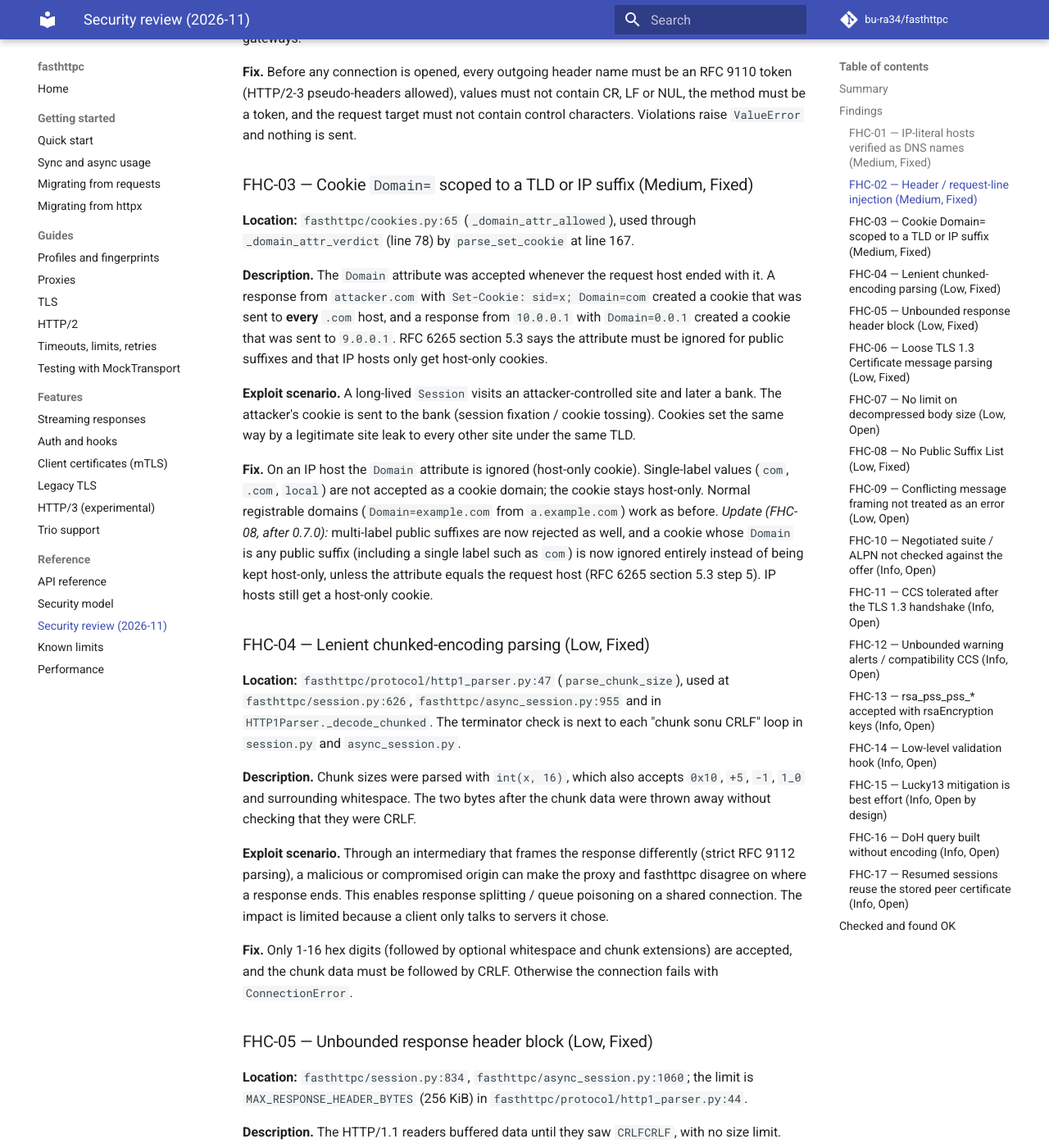
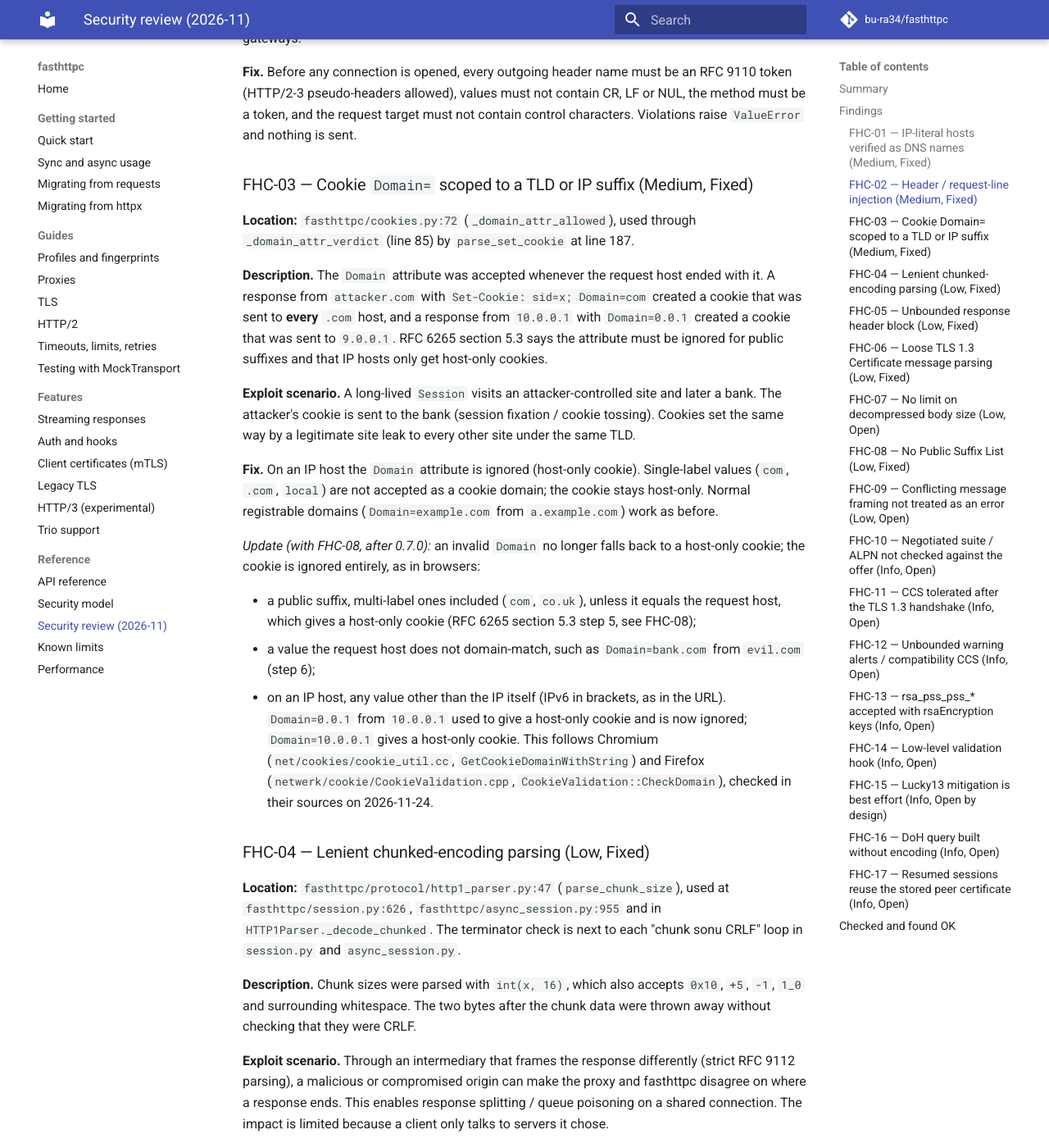
Before and after one commit to bu-ra34/fasthttpc, an MkDocs documentation site: the page built from docs/security-audit.md, in a window 1280 px wide and 1400 px high, scrolled down 2753 px. Shown: the whole window at 82% size. Built offline with MkDocs 1.6.1 and Material for MkDocs 9.7.7, drawn with Linux system fonts in a browser that asks for light colours; comment, search, counter and statistics services are not loaded; some of the changed text lies outside the part shown.

Commit message:
Çerez: domain-match etmeyen Domain= ve IP host'ta IP'den farklı Domain= yok sayılır
RFC 6265 §5.3 adım 6: host'un domain-match etmediği Domain= taşıyan çerez
host-only kalmıyor, tümden yok sayılıyor. IP host'ta Domain= IP'nin kendisiyse
host-only, başka her değerde çerez reddediliyor (Chromium
GetCookieDomainWithString, Firefox CookieValidation::CheckDomain ile aynı).
Testler sıkılaştırıldı; FHC-03 notu ve CHANGELOG güncellendi.

```diff
--- a/docs/security-audit.md
+++ b/docs/security-audit.md
@@ -94,8 +94,8 @@ control characters. Violations raise `ValueError` and nothing is sent.
 
 ### FHC-03 — Cookie `Domain=` scoped to a TLD or IP suffix (Medium, Fixed)
 
-**Location:** `fasthttpc/cookies.py:65` (`_domain_attr_allowed`), used through
-`_domain_attr_verdict` (line 78) by `parse_set_cookie` at line 167.
+**Location:** `fasthttpc/cookies.py:72` (`_domain_attr_allowed`), used through
+`_domain_attr_verdict` (line 85) by `parse_set_cookie` at line 187.
 
 **Description.** The `Domain` attribute was accepted whenever the request host
 ended with it. A response from `attacker.com` with `Set-Cookie: sid=x; Domain=com`
@@ -112,12 +112,22 @@ other site under the same TLD.
 **Fix.** On an IP host the `Domain` attribute is ignored (host-only cookie).
 Single-label values (`com`, `.com`, `local`) are not accepted as a cookie
 domain; the cookie stays host-only. Normal registrable domains
-(`Domain=example.com` from `a.example.com`) work as before. *Update (FHC-08,
-after 0.7.0):* multi-label public suffixes are now rejected as well, and a
-cookie whose `Domain` is any public suffix (including a single label such as
-`com`) is now ignored entirely instead of being kept host-only, unless the
-attribute equals the request host (RFC 6265 section 5.3 step 5). IP hosts still
-get a host-only cookie.
+(`Domain=example.com` from `a.example.com`) work as before.
+
+*Update (with FHC-08, after 0.7.0):* an invalid `Domain` no longer falls back to
+a host-only cookie; the cookie is ignored entirely, as in browsers:
+
+* a public suffix, multi-label ones included (`com`, `co.uk`), unless it equals
+  the request host, which gives a host-only cookie (RFC 6265 section 5.3
+  step 5, see FHC-08);
+* a value the request host does not domain-match, such as `Domain=bank.com`
+  from `evil.com` (step 6);
+* on an IP host, any value other than the IP itself (IPv6 in brackets, as in
+  the URL). `Domain=0.0.1` from `10.0.0.1` used to give a host-only cookie and
+  is now ignored; `Domain=10.0.0.1` gives a host-only cookie. This follows
+  Chromium (`net/cookies/cookie_util.cc`, `GetCookieDomainWithString`) and
+  Firefox (`netwerk/cookie/CookieValidation.cpp`,
+  `CookieValidation::CheckDomain`), checked in their sources on 2026-11-24.
 
 ### FHC-04 — Lenient chunked-encoding parsing (Low, Fixed)
 
@@ -180,8 +190,8 @@ and use incremental decompressors with `max_length` in the buffered path too.
 
 ### FHC-08 — No Public Suffix List (Low, Fixed)
 
-**Location:** `fasthttpc/cookies.py:78` (`_domain_attr_verdict`), used by
-`parse_set_cookie` at line 167; the list lookup is `fasthttpc/_psl.py`.
+**Location:** `fasthttpc/cookies.py:85` (`_domain_attr_verdict`), used by
+`parse_set_cookie` at line 187; the list lookup is `fasthttpc/_psl.py`.
 
 **Description.** After FHC-03, only single-label `Domain` values were refused.
 `Domain=co.uk` from `example.co.uk`, or `Domain=github.io` from `x.github.io`,
```
Also changed, not shown: CHANGELOG.md (+14 -3 lines), docs/usage.md (+5 -2 lines), 3 other files.
